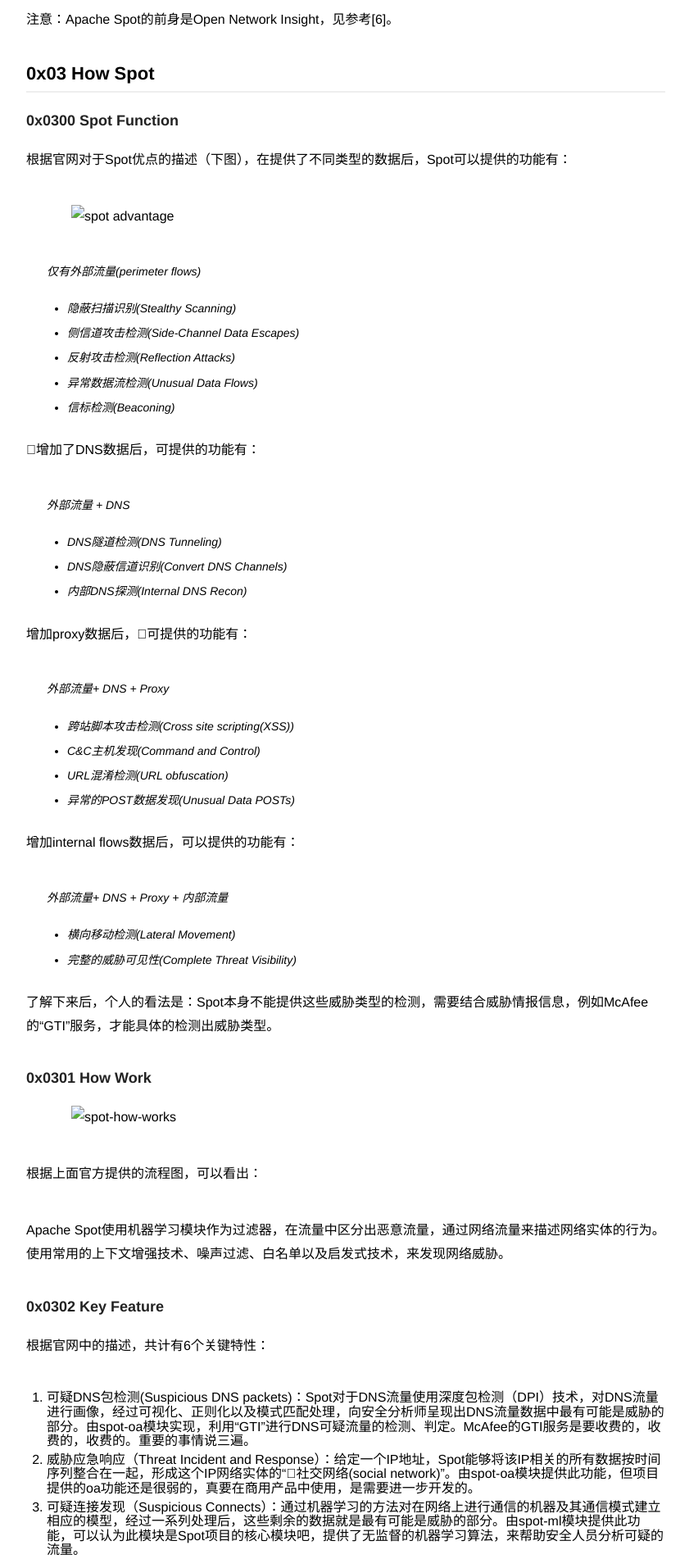
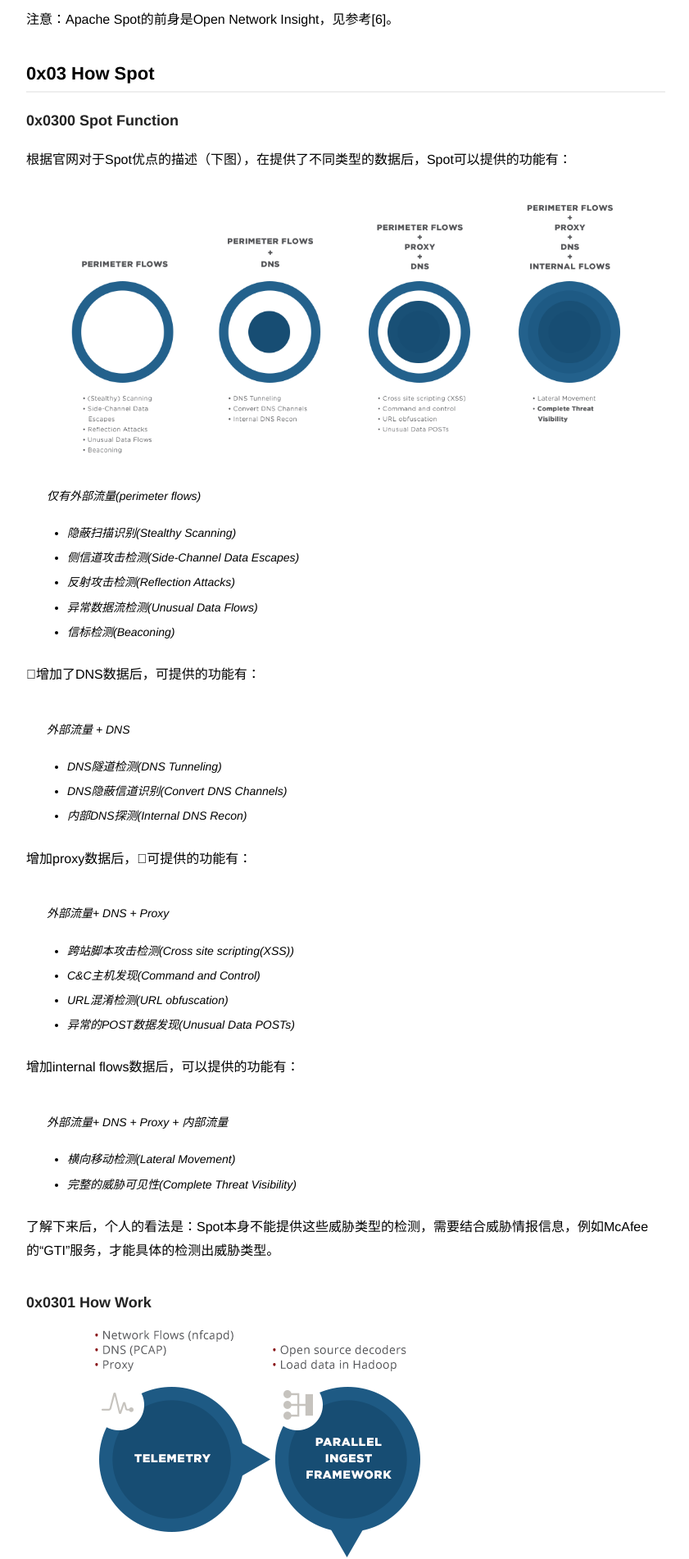
Before and after one commit to weilee460/weilee460.github.io, a Jekyll site: the page built from _posts/2019-05-28-apache-spot-basic.md, in a window 1280 px wide. Shown: the part 2117-4019 px from the top of the page at 82% size, without its empty margins (218-1059 px from the left). Built offline with Jekyll 4.4.1, drawn with Linux system fonts in a browser that asks for light colours.

Commit message:
modify image position error.

```diff
--- a/_posts/2019-05-28-apache-spot-basic.md
+++ b/_posts/2019-05-28-apache-spot-basic.md
@@ -52,7 +52,7 @@
 
 根据官网对于Spot优点的描述（下图），在提供了不同类型的数据后，Spot可以提供的功能有：
 
-![spot advantage](img/advantages-spot.png)
+![spot advantage](images/advantages-spot.png)
 
 > **仅有外部流量(perimeter flows)**
 >
@@ -90,7 +90,7 @@
 
 ### 0x0301 How Work
 
-![spot-how-works](img/how-it-works-spot.png)
+![spot-how-works](images/how-it-works-spot.png)
 
 根据上面官方提供的流程图，可以看出：
 
@@ -114,7 +114,7 @@
 
 官网提供的Spot系统架构图如下：
 
-![](img/spot-architecture.png)
+![](images/spot-architecture.png)
 
 * **采集模块：** 在上图中就是“Ingest/Transform”部分。采集模块可以接受的数据输入由三种类型：Flows，DNS (pcaps)，Proxy。其中的Flows类型主要是网络采样数据，例如Netflow，sFlow等；DNS类型的数据就是pcap格式的离线dns数据包文件；Proxy类型的数据是某些代理服务器产生的代理日志文件。
 * **存储模块：** 在上图中就是“store”部分。Apache Spot直接使用Hadoop作为其存储设施，所以没有单独的存储模块。好处是存储容量可以随便扩展；坏处是Hadoop集群贵啊。
@@ -124,7 +124,7 @@
 
 官方还提供另一个结构图，此图侧重于项目中的数据如何流动，区别不大；不做说明。详情如下图：
 
-![](img/spot-product-architecture-overview.png)
+![](images/spot-product-architecture-overview.png)
 
 ## 0x06 Similary Project
 
```
Also changed, not shown: images/advantages-spot.png (renamed from _posts/img/advantages-spot.png), images/how-it-works-spot.png (renamed from _posts/img/how-it-works-spot.png), images/spot-architecture.png (renamed from _posts/img/spot-architecture.png), images/spot-product-architecture-overview.png (renamed from _posts/img/spot-product-architecture-overview.png).
